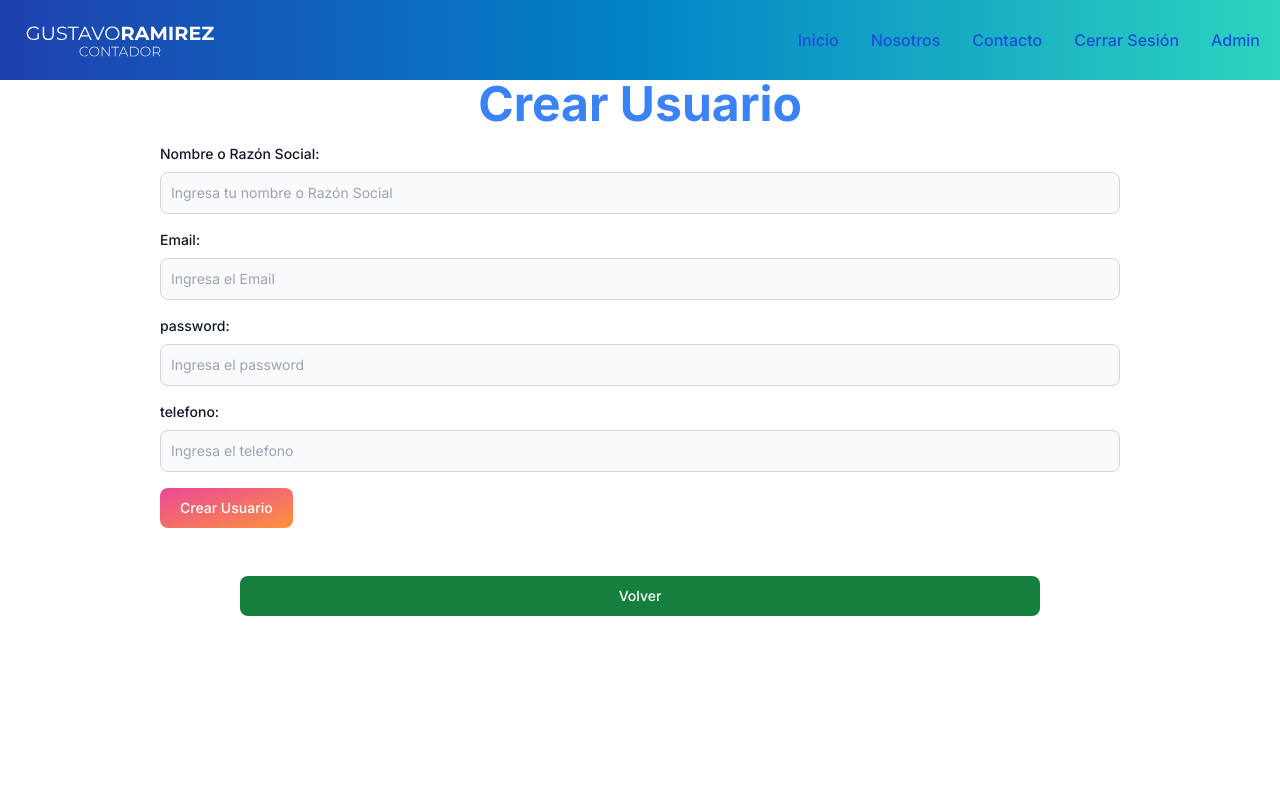
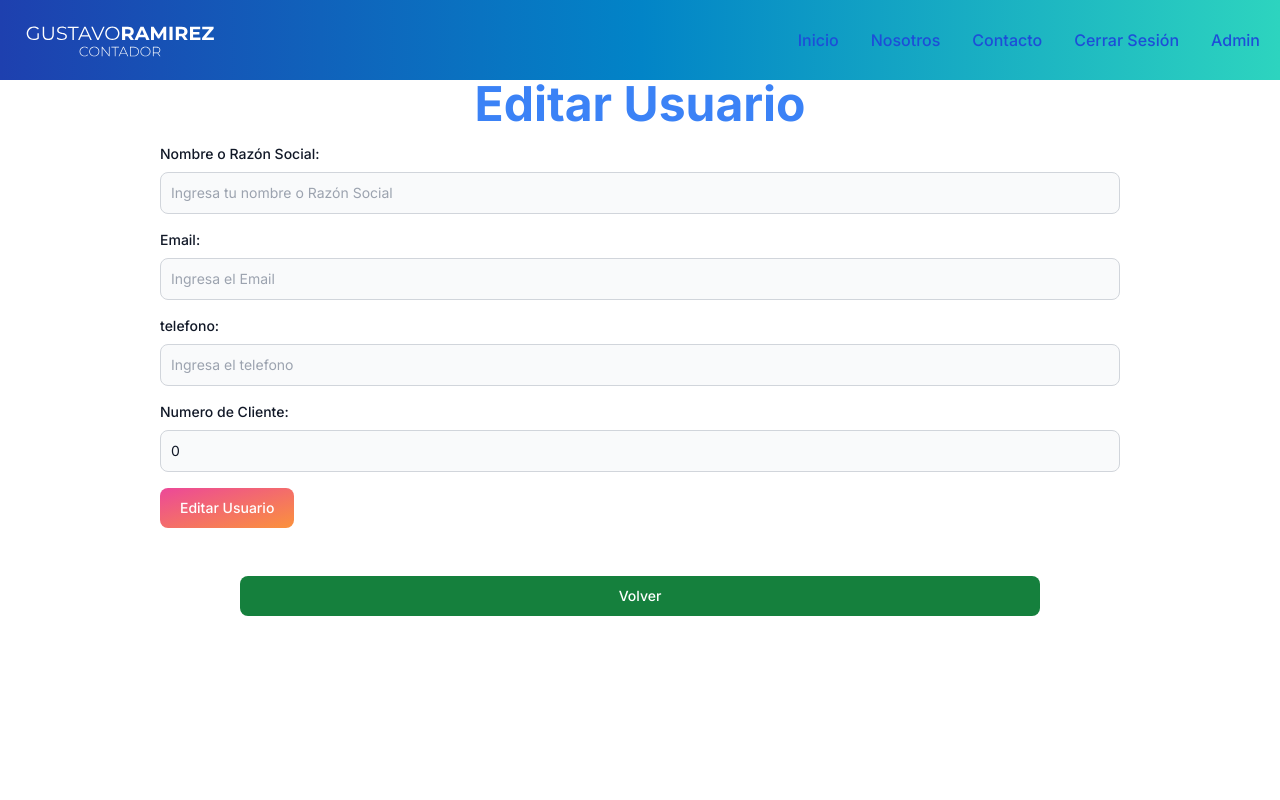
Before and after one commit to Raul-madero/gustavo, a Next.js app in the folder frontend/: page /admin/usuarios/crear in a window 1280 px wide. Shown: the top 800 px of the page. Built offline with nearby package versions, Linux system fonts and the light colour scheme; no server answers; sample sign-in values are in the browser's storage.

Commit message:
Agregar Cliente a usuarios

```diff
--- a/frontend/src/app/admin/clientes/page.tsx
+++ b/frontend/src/app/admin/clientes/page.tsx
@@ -5,12 +5,11 @@ import Link from "next/link"
 
 const Clientes = () => {
     const {user, isLoggedIn} = useIsLoggedIn()
-    console.log(user)
 
   return (
     <div>
       <TablaClientes />
-      {user === "r.madero.ramirez@gmail.com" ? <Link href='/admin' /> : null}
+      {user === "r.madero.ramirez@gmail.com" ? <Link href='/admin' className='mx-auto mb-10 text-white font-bold text-center flex justify-center items-center bg-emerald-400 w-48 h-16 rounded-xl shadow-xl'>Volver</Link> : null}
     </div>
   )
 }
--- a/frontend/src/app/admin/page.tsx
+++ b/frontend/src/app/admin/page.tsx
@@ -15,6 +15,7 @@ const Admin = () => {
 
   const findUser = async () => {
     const res = await dispatch(getUserByEmail(user))
+    console.log(res)
     return res
   }
 
@@ -29,9 +30,9 @@ const Admin = () => {
           <h1>{user}</h1>
           <Titles title='Admin' />
           <div className='w-10/12 mx-auto flex justify-between my-10'>
-            <Link href="/admin/usuarios" className='bg-emerald-400 w-48 h-16 rounded-xl shadow-xl'>Usuarios</Link>
-            <Link href="/admin/clientes" className='bg-emerald-400 w-48 h-16 rounded-xl shadow-xl'>Clientes</Link>
-            <Link href="/admin/colaboradores" className='bg-emerald-400 w-48 h-16 rounded-xl shadow-xl'>Colaboradores</Link>
+            <Link href="/admin/usuarios" className='text-white font-bold text-center flex justify-center items-center bg-emerald-400 w-48 h-16 rounded-xl shadow-xl'>Usuarios</Link>
+            <Link href="/admin/clientes" className='text-white font-bold text-center flex justify-center items-center bg-emerald-400 w-48 h-16 rounded-xl shadow-xl'>Clientes</Link>
+            <Link href="/admin/colaboradores" className='text-white font-bold text-center flex justify-center items-center bg-emerald-400 w-48 h-16 rounded-xl shadow-xl'>Colaboradores</Link>
           </div>
         </div>
           : <TablaClientes />
--- a/frontend/src/app/admin/usuarios/crear/page.tsx
+++ b/frontend/src/app/admin/usuarios/crear/page.tsx
@@ -6,6 +6,7 @@ import { getColaboradorByName } from '@/lib/features/colaboradorSlice'
 import { crearUsuario, editUser, getUser } from '@/lib/features/userSlice'
 import { AppDispatch } from '@/lib/store'
 import Link from 'next/link'
+import { useParams } from 'next/navigation'
 import React, { useEffect, useState } from 'react'
 import { useDispatch } from 'react-redux'
 import Swal from 'sweetalert2'
@@ -14,7 +15,8 @@ const CrearUsuario = () => {
   const { user, isLoggedIn } = useIsLoggedIn()
 
   const dispatch = useDispatch<AppDispatch>()
-  const [params, setParams] = useState(0)
+  const params = useParams()
+  console.log(params)
   const [nombre, setNombre] = useState('')
   const [clienteId, setClienteId] = useState(0)
   const [email, setEmail] = useState('')
@@ -35,7 +37,7 @@ const CrearUsuario = () => {
 
   const handleSubmit = async (e: any) => {
     e.preventDefault()
-    if(params !== 0) {
+    if(params ) {
       const id = params
       const cliente = await getClienteId()
       const user = await dispatch(editUser({ id, email, password, telefono, cliente_id: clienteId }))
@@ -93,14 +95,7 @@ const CrearUsuario = () => {
       }
     }
 
-  useEffect(() => {
-    encontrarUsuario()
-    const param = window.location.search
-    if (param) {
-      const id = param.split('=')[1]
-      setParams(parseInt(id))
-    }
-  }, [])
+
 
   return (
     <div className='w-3/4 mx-auto h-screen'>
@@ -122,6 +117,10 @@ const CrearUsuario = () => {
             <label className="block mb-2 text-sm font-medium text-gray-900 dark:text-white" htmlFor="telefono">telefono:</label>
             <input value={telefono} onChange={e => setTelefono(e.target.value)} className="bg-gray-50 border border-gray-300 text-gray-900 text-sm rounded-lg focus:ring-blue-500 focus:border-blue-500 block w-full p-2.5 dark:bg-gray-700 dark:border-gray-600 dark:placeholder-gray-400 dark:text-white dark:focus:ring-blue-500 dark:focus:border-blue-500" type="tel" id="telefono" name="telefono" placeholder='Ingresa el telefono' required/>
         </div>
+        <div className="my-4">
+            <label className="block mb-2 text-sm font-medium text-gray-900 dark:text-white" htmlFor="telefono">Numero de Cliente:</label>
+            <input value={clienteId} onChange={e => setClienteId(parseInt(e.target.value))} className="bg-gray-50 border border-gray-300 text-gray-900 text-sm rounded-lg focus:ring-blue-500 focus:border-blue-500 block w-full p-2.5 dark:bg-gray-700 dark:border-gray-600 dark:placeholder-gray-400 dark:text-white dark:focus:ring-blue-500 dark:focus:border-blue-500" type="number" id="cliente" name="cliente" placeholder='Numero de cliente' required/>
+        </div>
         <button type='submit' className="text-white bg-gradient-to-br dark:from-slate-700 dark:to-slate-700 from-pink-500 to-orange-400 hover:bg-gradient-to-bl focus:ring-4 focus:outline-none focus:ring-pink-200 dark:bg-slate-700 dark:focus:ring-pink-800 font-medium rounded-lg text-sm px-5 py-2.5 text-center me-2 mb-2">{params !== 0 ? "Editar Usuario" : "Crear Usuario"}</button>
       </form>
       <Link href="/admin/usuarios" type='button' className='block w-10/12 text-center mx-auto focus:outline-none text-white bg-green-700 hover:bg-green-800 focus:ring-4 focus:ring-green-300 font-medium rounded-lg text-sm px-5 py-2.5 my-10 dark:bg-green-600 dark:hover:bg-green-700 dark:focus:ring-green-800'>Volver</Link>
--- a/frontend/src/app/components/login/LoginForm.tsx
+++ b/frontend/src/app/components/login/LoginForm.tsx
@@ -23,7 +23,9 @@ const LoginForm = () => {
 
     const handleSubmit = async (e: React.FormEvent<HTMLFormElement>) => {
         e.preventDefault();
+        console.log(email, password);
         const login = await dispatch(signup({email, password}));
+        console.log(login);
         if(login.payload.access_token) {
             const token = login.payload.access_token
             sessionStorage.setItem('token', token)
--- a/frontend/src/lib/features/authSlice.ts
+++ b/frontend/src/lib/features/authSlice.ts
@@ -11,6 +11,7 @@ const urlApi = process.env.REACT_APP_API_URL
 export const signup = createAsyncThunk('auth/signup', async ({email, password}: User, { rejectWithValue}) => {
     try {
         const res = await axios.post("http://127.0.0.1:5000/login", {email, password})
+        console.log(res.data)
         return res.data
     } catch (error: any) {
         return rejectWithValue(error.response.data)
```
Also changed, not shown: 2 other files (tests, documents, lock files or other folders).
